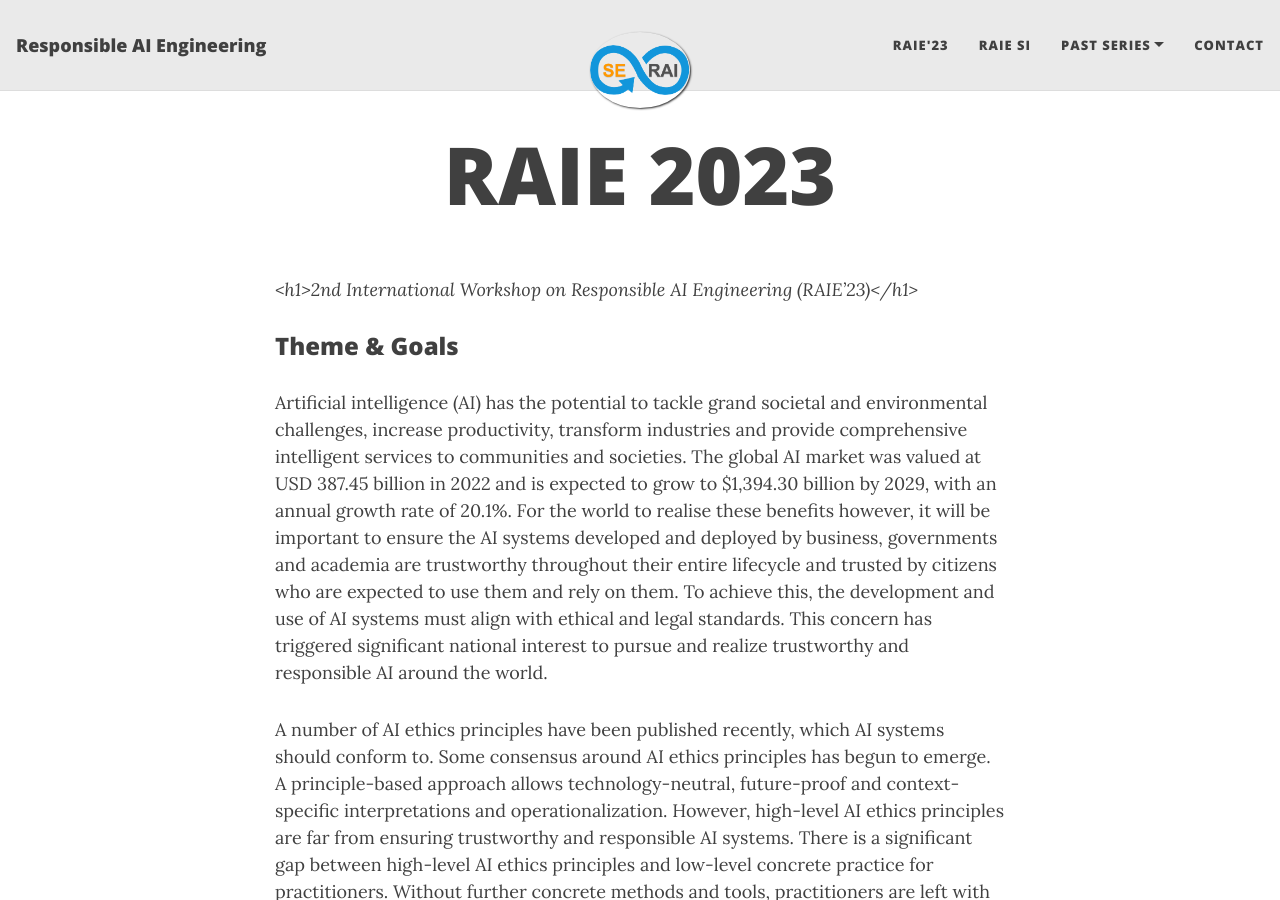
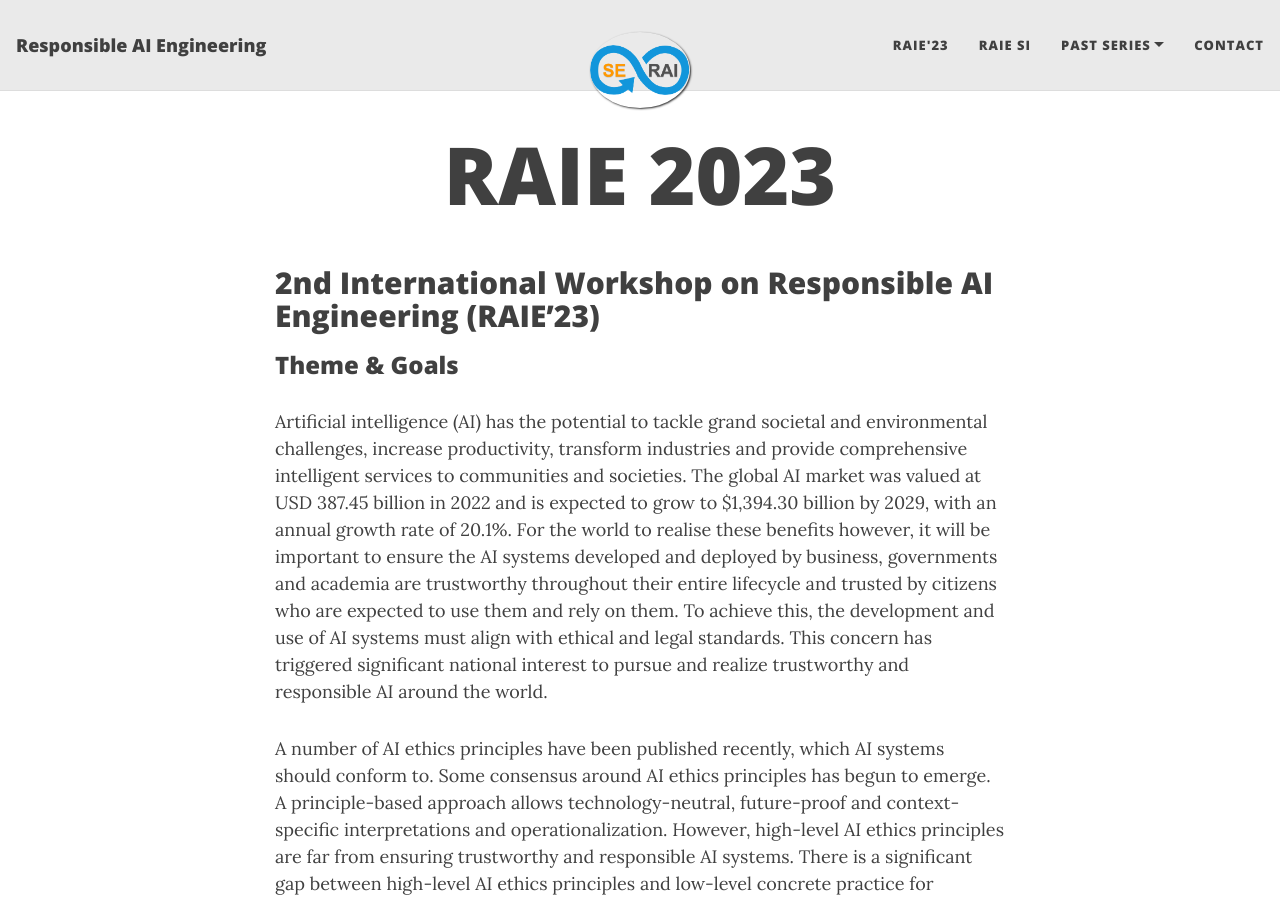
Before and after one commit to RAIEngineering/RAIE, a Jekyll site: the page built from RAIEWorkshop.md, in a window 1280 px wide and 900 px high. Built offline with Jekyll 4.4.1, drawn with Linux system fonts in a browser that asks for light colours; nearby versions of some CDN libraries.

```diff
--- a/RAIEWorkshop.md
+++ b/RAIEWorkshop.md
@@ -5,7 +5,7 @@ title: RAIE 2023
 
 <!-- <p><img src="/img/pierrebourque.jpg" width="200" /><a href="https://profs.etsmtl.ca/pbourque">Pierre Bourque</a> - ing., Ph.D.</p> -->
 
-*<h1>2nd International Workshop on Responsible AI Engineering (RAIE'23)</h1>*
+## 2nd International Workshop on Responsible AI Engineering (RAIE'23)
 
 <!-- Co-located with [**ICSE 2022**](https://conf.researchr.org/home/icse-2022)
 <br>
```
